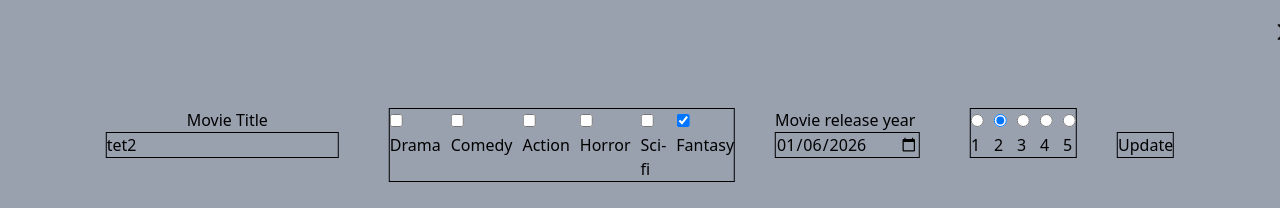
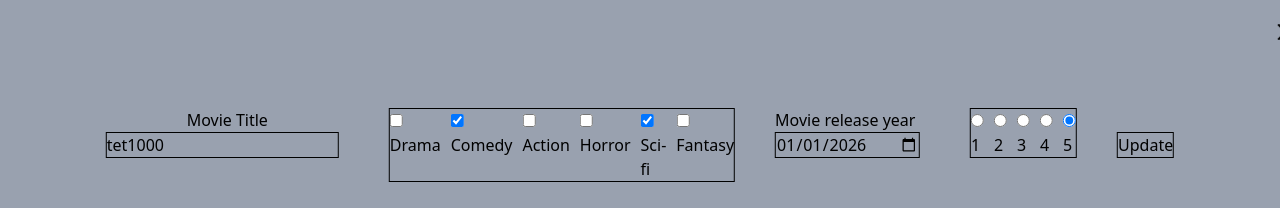
Before and after one commit to ArBa-dev-J/Movie-Adder, a React (Vite) app: page / in a window 1280 px wide. Both pictures are taken after a click on the button 360 px from the left and 499 px from the top of the page. Shown: the part 221-429 px from the top of the page. Built offline with nearby package versions, Linux system fonts and the light colour scheme; data requests are answered from the project's data file; the HTML template or start-up script is replaced by a standard one.

Commit message:
fix when some data is not being updated

```diff
--- a/src/EditForm/EditForm.jsx
+++ b/src/EditForm/EditForm.jsx
@@ -20,26 +20,26 @@ function EditForm({ movies, isClosed, fetchData }) {
   }, []);
 
   const onSubmit = async (data) => {
-    // try {
-    //   const requestOptions = {
-    //     method: "PATCH",
-    //     headers: { "Content-type": "application/json" },
-    //     body: JSON.stringify(data),
-    //   };
+    try {
+      const requestOptions = {
+        method: "PATCH",
+        headers: { "Content-type": "application/json" },
+        body: JSON.stringify(data),
+      };
 
-    //   const response = await fetch (
-    //     `http://localhost:3000/movies/${movies.id}`,
-    //     requestOptions
-    //   );
+      const response = await fetch (
+        `http://localhost:3000/movies/${movies.id}`,
+        requestOptions
+      );
 
-    //   if (response.ok) {
-    //     (isClosed(), fetchData());
-    //   } else {
-    //      throw new Error(`Error! Failed to update! ${response.status}`);
-    //   }
-    // } catch (error){
-    //   alert(error.message);
-    // }
+      if (response.ok) {
+        (isClosed(), fetchData());
+      } else {
+         throw new Error(`Error! Failed to update! ${response.status}`);
+      }
+    } catch (error){
+      alert(error.message);
+    }
   };
 
   return (
@@ -126,7 +126,7 @@ function EditForm({ movies, isClosed, fetchData }) {
             </label>
             <input
               type="date"
-              {...register("realeseYear")}
+               {...register("realeseYear")}
               className="border mr-2.5"
             />
           </div>
@@ -137,7 +137,7 @@ function EditForm({ movies, isClosed, fetchData }) {
                 <input
                   type="radio"
                   {...register("Rating")}
-                  name="rating"
+                  name="Rating"
                   value="1"
                 />
                 <label htmlFor="rating">1</label>
@@ -146,7 +146,7 @@ function EditForm({ movies, isClosed, fetchData }) {
                 <input
                   type="radio"
                   {...register("Rating")}
-                  name="rating"
+                  name="Rating"
                   value="2"
                 />
                 <label htmlFor="rating">2</label>
@@ -155,16 +155,16 @@ function EditForm({ movies, isClosed, fetchData }) {
                 <input
                   type="radio"
                   {...register("Rating")}
-                  name="rating"
+                  name="Rating"
                   value="3"
                 />
-                <label htmlFor="rating">3</label>
+                <label htmlFor="Rating">3</label>
               </div>
               <div>
                 <input
                   type="radio"
                   {...register("Rating")}
-                  name="rating"
+                  name="Rating"
                   value="4"
                 />
                 <label htmlFor="rating">4</label>
@@ -173,7 +173,7 @@ function EditForm({ movies, isClosed, fetchData }) {
                 <input
                   type="radio"
                   {...register("Rating")}
-                  name="rating"
+                  name="Rating"
                   value="5"
                 />
                 <label htmlFor="rating">5</label>
--- a/src/data/db.json
+++ b/src/data/db.json
@@ -12,12 +12,14 @@
     },
     {
       "id": "08b8",
-      "title": "tet2",
+      "title": "tet1000",
       "genre": [
-        "Fantasy"
+        "Comedy",
+        "Sci-fi"
       ],
-      "realeseYear": "2026-01-06",
-      "Rating": "2"
+      "realeseYear": "2026-01-01",
+      "Rating": "5",
+      "releaseYear": "2026-01-06"
     }
   ]
 }
```
